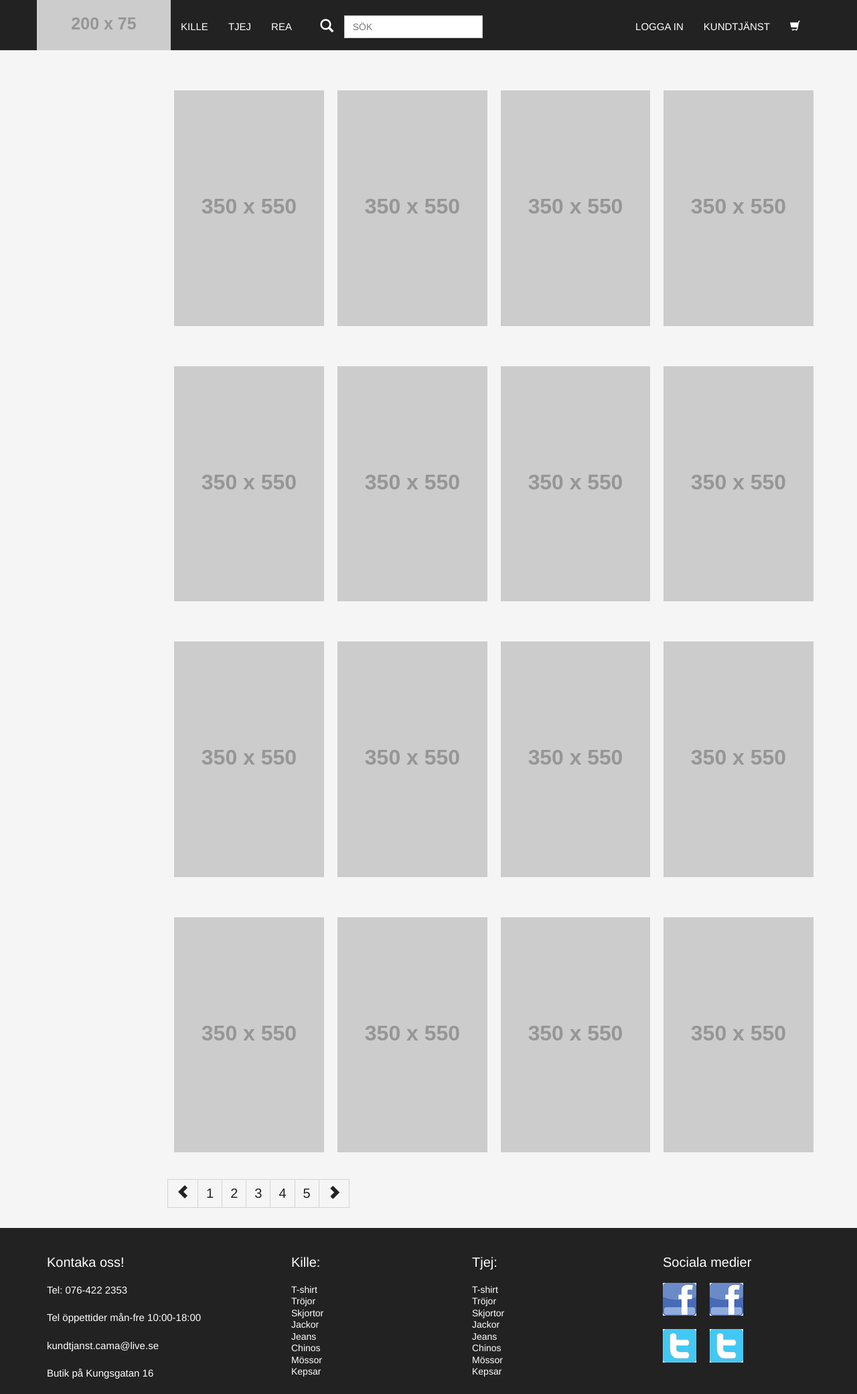
After one commit to cama2014/Camaalbin, a PHP site: page /Tshirt.php in a window 1280 px wide. The commit adds this page. Shown: the whole page at 67% size. Run offline with PHP 8.4, Linux system fonts and the light colour scheme; grey boxes labelled with a size stand in for pictures from a placeholder-image service; some libraries are stand-ins or nearby versions.

Commit message:
#6 18-12-2014

```diff
--- /dev/null
+++ b/Tshirt.css
@@ -0,0 +1,45 @@
+
+
+.BS-row{
+
+    margin-bottom: 30px;
+    bottom: 0;
+    left: 0;
+    width: 100%;
+
+}
+
+.btn-group, .btn-group-vertical {
+    position: relative;
+    display: inline-block;
+    vertical-align: middle;
+    display: inline-block;
+}
+
+
+.btn-default.BS{
+
+    color: #222;
+    background-color: whitesmoke;
+    border: solid thin lightgray;
+    font-size: 20px;
+
+}
+
+.btn-default.BS:hover{
+
+    color: #BD0000;
+    background-color: whitesmoke;
+    border: solid thin lightgray;
+    font-size: 20px;
+
+}
+
+.btn-default.BS:active{
+
+    color: #BD0000;
+    background-color: whitesmoke;
+    border: solid thin lightgray;
+    font-size: 20px;
+
+}
--- /dev/null
+++ b/Tshirt.php
@@ -0,0 +1,86 @@
+<!DOCTYPE html>
+
+<html lang="en">
+    <head>
+        <meta charset="utf-8">
+        <meta http-equiv="X-UA-Compatible" content="IE=edge">
+        <meta name="viewport" content="width=device-width, initial-scale=1">
+        <title>Bootstrap 101 Template</title>
+
+        <!-- Bootstrap -->
+        <link href="css/bootstrap.min.css" rel="stylesheet">
+        <link href="index.css" rel="stylesheet">
+        <link href="Tshirt.css" rel="stylesheet">
+        <link href="nav.css" rel="stylesheet">
+        <link href="footer.css" rel="stylesheet">
+
+
+
+        <!-- HTML5 shim and Respond.js for IE8 support of HTML5 elements and media queries -->
+        <!-- WARNING: Respond.js doesn't work if you view the page via file:// -->
+        <!--[if lt IE 9]>
+          <script src="https://oss.maxcdn.com/html5shiv/3.7.2/html5shiv.min.js"></script>
+          <script src="https://oss.maxcdn.com/respond/1.4.2/respond.min.js"></script>
+        <![endif]-->
+    </head>
+    <body>
+
+        <!--header-->
+        <?php include 'nav.php'; ?>
+
+        <!--section-->
+
+        <div class="container section-container">
+            <div class="row">
+                <div class="col-lg-2"></div>
+                <div class="col-lg-10">
+                    <div class="row fyrabox-row">
+                        <div class="col-lg-3 col-md-3 col-sm-3 fyrabox"><img src="http://placehold.it/350x550" class="img-responsive" alt="Responsive image"></div>
+                        <div class="col-lg-3 col-md-3 col-sm-3 fyrabox"><img src="http://placehold.it/350x550" class="img-responsive" alt="Responsive image"></div>
+                        <div class="col-lg-3 col-md-3 col-sm-3 fyrabox"><img src="http://placehold.it/350x550" class="img-responsive" alt="Responsive image"></div>
+                        <div class="col-lg-3 col-md-3 col-sm-3 fyrabox"><img src="http://placehold.it/350x550" class="img-responsive" alt="Responsive image"></div>
+                    </div>
+                    <div class="row fyrabox-row">
+                        <div class="col-lg-3 col-md-3 col-sm-3 fyrabox"><img src="http://placehold.it/350x550" class="img-responsive" alt="Responsive image"></div>
+                        <div class="col-lg-3 col-md-3 col-sm-3 fyrabox"><img src="http://placehold.it/350x550" class="img-responsive" alt="Responsive image"></div>
+                        <div class="col-lg-3 col-md-3 col-sm-3 fyrabox"><img src="http://placehold.it/350x550" class="img-responsive" alt="Responsive image"></div>
+                        <div class="col-lg-3 col-md-3 col-sm-3 fyrabox"><img src="http://placehold.it/350x550" class="img-responsive" alt="Responsive image"></div>
+                    </div>
+                    <div class="row fyrabox-row">
+                        <div class="col-lg-3 col-md-3 col-sm-3 fyrabox"><img src="http://placehold.it/350x550" class="img-responsive" alt="Responsive image"></div>
+                        <div class="col-lg-3 col-md-3 col-sm-3 fyrabox"><img src="http://placehold.it/350x550" class="img-responsive" alt="Responsive image"></div>
+                        <div class="col-lg-3 col-md-3 col-sm-3 fyrabox"><img src="http://placehold.it/350x550" class="img-responsive" alt="Responsive image"></div>
+                        <div class="col-lg-3 col-md-3 col-sm-3 fyrabox"><img src="http://placehold.it/350x550" class="img-responsive" alt="Responsive image"></div>
+                    </div>
+                    <div class="row fyrabox-row">
+                        <div class="col-lg-3 col-md-3 col-sm-3 fyrabox"><img src="http://placehold.it/350x550" class="img-responsive" alt="Responsive image"></div>
+                        <div class="col-lg-3 col-md-3 col-sm-3 fyrabox"><img src="http://placehold.it/350x550" class="img-responsive" alt="Responsive image"></div>
+                        <div class="col-lg-3 col-md-3 col-sm-3 fyrabox"><img src="http://placehold.it/350x550" class="img-responsive" alt="Responsive image"></div>
+                        <div class="col-lg-3 col-md-3 col-sm-3 fyrabox"><img src="http://placehold.it/350x550" class="img-responsive" alt="Responsive image"></div>
+                    </div>
+                    <div class="row BS-row">
+                        <div class="btn-group" role="group" aria-label="...">
+                            <button type="button" class="btn btn-default BS"><span class="glyphicon glyphicon-chevron-left" aria-hidden="true"></span></button>
+                            <button type="button" class="btn btn-default BS">1</button>
+                            <button type="button" class="btn btn-default BS">2</button>
+                            <button type="button" class="btn btn-default BS">3</button>
+                            <button type="button" class="btn btn-default BS">4</button>
+                            <button type="button" class="btn btn-default BS">5</button>
+                            <button type="button" class="btn btn-default BS"><span class="glyphicon glyphicon-chevron-right" aria-hidden="true"></span></button>
+                        </div>
+                    </div>
+                </div>
+
+            </div>
+        </div>
+
+        <!--footer-->
+        <?php include 'footer.php'; ?>
+
+
+        <!-- jQuery (necessary for Bootstrap's JavaScript plugins) -->
+        <script src="https://ajax.googleapis.com/ajax/libs/jquery/1.11.1/jquery.min.js"></script>
+        <!-- Include all compiled plugins (below), or include individual files as needed -->
+        <script src="js/bootstrap.min.js"></script>
+    </body>
+</html>
--- a/footer.php
+++ b/footer.php
@@ -5,7 +5,7 @@
     <div class="container footer-container">
         <div class="row footer-row">
 
-            <div class="col-lg-4 footer">
+            <div class="col-lg-4 col-md-4 col-sm-4 footer">
                 <h2>Kontaka oss!</h2>
                 <p>Tel: 076-422 2353</p>
                 <p>Tel öppettider mån-fre 10:00-18:00</p>
@@ -13,9 +13,9 @@
                 <p>Butik på Kungsgatan 16</p>
             </div>
 
-            <div class="col-lg-3 footer">
+            <div class="col-lg-3 col-md-3 col-sm-3 footer">
                 <h2>Kille:</h2>
-                <a href="#"><p>T-shirt</p></a>
+                <a href="Tshirt.php"><p>T-shirt</p></a>
                 <a href="#"><p>Tröjor</p></a>
                 <a href="#"><p>Skjortor</p></a>
                 <a href="#"><p>Jackor</p></a>
@@ -25,7 +25,7 @@
                 <a href="#"><p>Kepsar</p></a>
             </div>
 
-            <div class="col-lg-3 footer">
+            <div class="col-lg-3 col-md-3 col-sm-3 footer">
                 <h2>Tjej:</h2>
                 <a href="#"><p>T-shirt</p></a>
                 <a href="#"><p>Tröjor</p></a>
@@ -37,13 +37,12 @@
                 <a href="#"><p>Kepsar</p></a>
             </div>
 
-            <div class="col-lg-2 footer">
+            <div class="col-lg-2 col-md-2 col-sm-2 footer">
                 <h2>Sociala medier</h2>
-
-                <a href ="www.facebook.com"><img src="img/facebook-icon.png"></a>
-                <a href ="www.twitter.com"><img src="img/twitter-icon.png"></a>
-                <a href ="www.twitter.com"><img src="img/twitter-icon.png"></a>
-                <a href ="www.twitter.com"><img src="img/twitter-icon.png"></a>
+                <a href ="www.facebook.com"><img src="img/facebook-icon.png" class="img-responsive" alt="Responsive image"></a>
+                <a href ="www.twitter.com"><img src="img/facebook-icon.png" class="img-responsive" alt="Responsive image"></a>
+                <a href ="www.twitter.com"><img src="img/twitter-icon.png" class="img-responsive" alt="Responsive image"></a>
+                <a href ="www.twitter.com"><img src="img/twitter-icon.png" class="img-responsive" alt="Responsive image"></a>
             </div>
 
         </div>
--- a/index.css
+++ b/index.css
@@ -4,6 +4,28 @@ body {
     background-color: whitesmoke;
 
 }
+
+.container {
+
+    width: 90%;
+
+}
+@media (min-width: 768px) {
+    .container {
+        width: 90%;
+    }
+}
+@media (min-width: 992px) {
+    .container {
+        width: 970px;
+    }
+}
+@media (min-width: 1200px) {
+    .container {
+        width: 1170px;
+    }
+}
+
 
 /*slidshow*/
 
@@ -18,7 +40,6 @@ body {
 .col-lg-12.slidshow{
 
     padding: 10px;
-    /*background-color: pink;*/
     margin-bottom: 30px;
 
 }
@@ -66,7 +87,6 @@ body {
 
 .col-lg-3.fyrabox{
 
-    /*background-color: pink;*/
     min-height: 1px;
     position: relative;
     margin-bottom: 30px;
--- a/nav.php
+++ b/nav.php
@@ -16,7 +16,7 @@
                         <span class="icon-bar"></span>
                         <span class="icon-bar"></span>
                     </button>
-                    <a class="navbar-brand" href="#"><img src="http://placehold.it/200x75&text=CAMA" class="img-responsive" alt="Responsive image"></a>
+                    <a class="navbar-brand" href="index.php"><img src="http://placehold.it/200x75&text=CAMA" class="img-responsive" alt="Responsive image"></a>
                 </div>
                 <!-- Collect the nav links, forms, and other content for toggling -->
                 <div class="collapse navbar-collapse" id="bs-example-navbar-collapse-1">
@@ -27,7 +27,7 @@
                                 <div class="row kt">
                                     <div class="col-xs-4 kt">
                                         <li><h3>Överdelar</h3></li>
-                                        <li><a href="#">T-shirt</a></li>
+                                        <li><a href="Tshirt.php">T-shirt</a></li>
                                         <li><a href="#">Tröjor</a></li>
                                         <li><a href="#">Skjortor</a></li>
                                         <li><a href="#">Jackor</a></li>
@@ -69,6 +69,7 @@
                                 </div>
                             </ul>
                         </li>
+                        <li><a href="#">REA</a></li>
                     </ul>
                     <form class="navbar-form navbar-left" role="search">
                         <button type="submit" class="btn btn-default"><span class="glyphicon glyphicon-search" aria-hidden="true"></span></button>
```
Also changed, not shown: index.php (+18 -8 lines), nav.css (indentation only).
